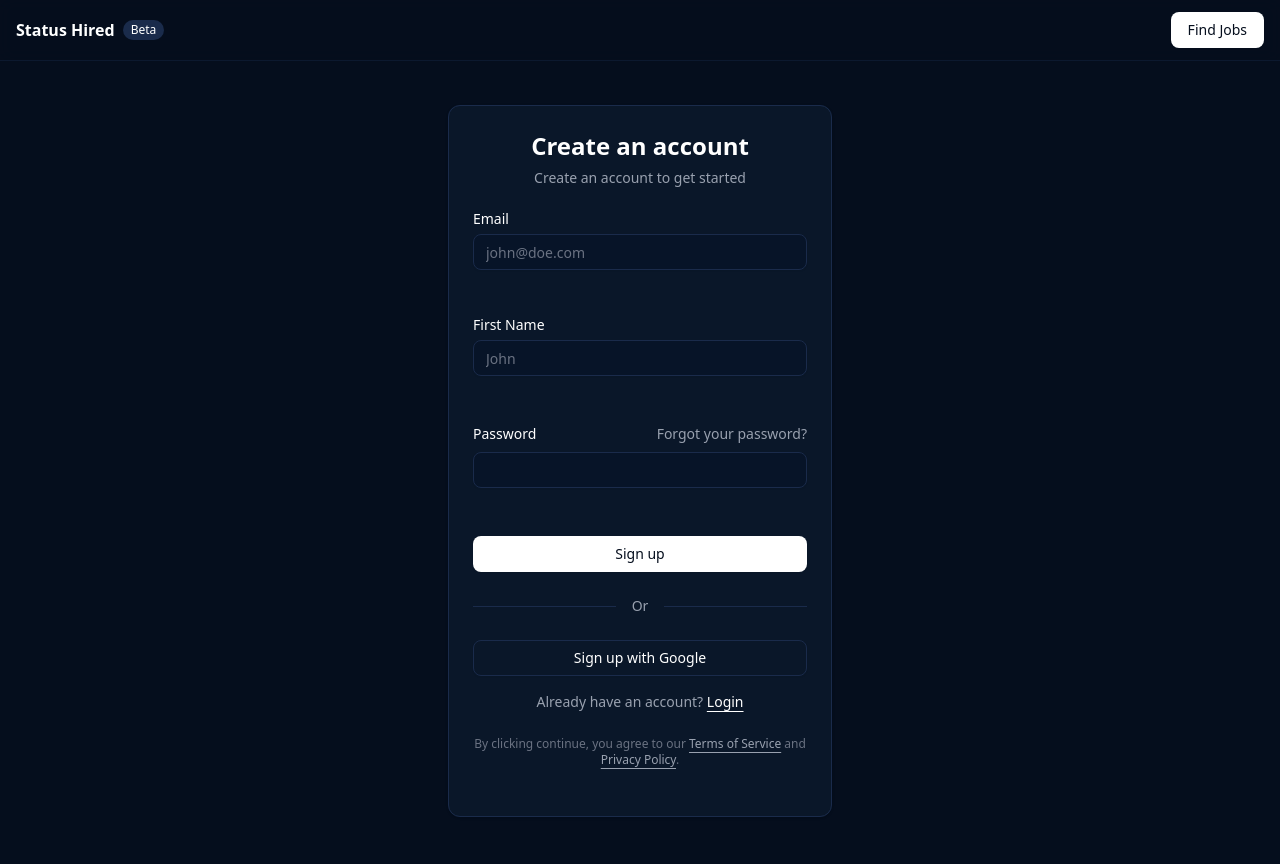
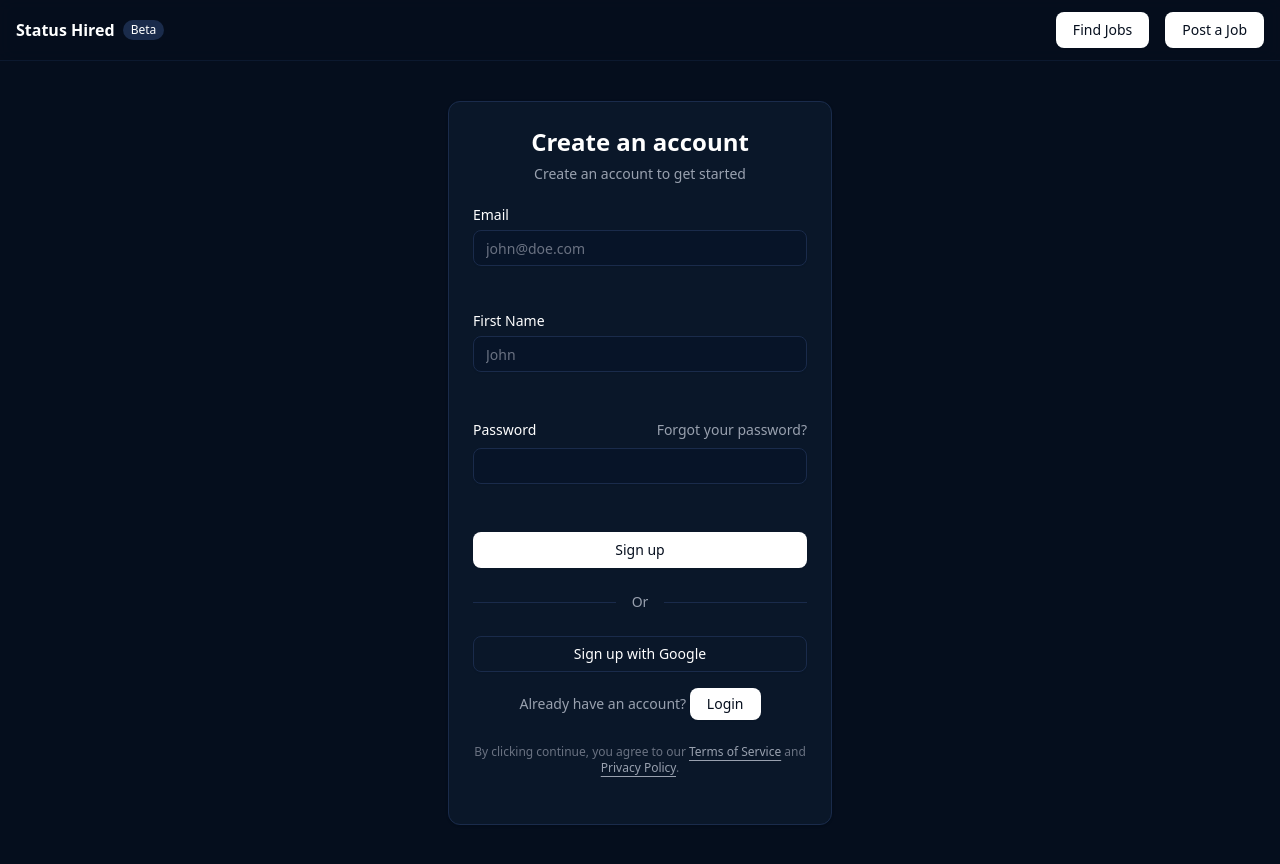
Before and after one commit to uttej-vsk/H1BJobs, a Next.js app: page /signup in a window 1280 px wide. Built offline with nearby package versions, Linux system fonts and the light colour scheme; no server answers.

Commit message:
added two options to nav

```diff
--- a/components/Navbar.tsx
+++ b/components/Navbar.tsx
@@ -68,13 +68,22 @@ const Navbar = () => {
                 </Button>
               </>
             ) : (
+              <>
                 <Button
                   variant="outline"
                   asChild
                   className="rounded-lg bg-white text-[#050e1d] border-transparent"
                 >
-                <Link href="/login">Find Jobs</Link>
+                  <Link href="/signup">Find Jobs</Link>
                 </Button>
+                <Button
+                  variant="outline"
+                  asChild
+                  className="rounded-lg bg-white text-[#050e1d] border-transparent"
+                >
+                  <Link href="/signup">Post a Job</Link>
+                </Button>
+              </>
             )}
           </div>
         </nav>
--- a/components/Problem.tsx
+++ b/components/Problem.tsx
@@ -32,7 +32,7 @@ export default function Problem() {
     <section className="py-24 md:py-32 bg-[#071428]/30">
       <div className="mx-auto max-w-[58rem] text-center mb-16">
         <h2 className="font-bold text-3xl leading-[1.1] sm:text-3xl md:text-5xl text-white">
-          Are you having trouble finding H1B jobs?
+          Tired of searching for sponsored jobs?
         </h2>
       </div>
 
--- a/components/signup-form.tsx
+++ b/components/signup-form.tsx
@@ -13,6 +13,7 @@ import { Label } from "@/components/ui/label";
 import { useActionState } from "react";
 import { signup } from "@/app/(auth)/actions";
 import { useFormStatus } from "react-dom";
+import Link from "next/link";
 
 const initialState = {
   errors: {
@@ -126,12 +127,13 @@ export function SignupForm({
             </div>
             <div className="mt-4 text-center text-sm text-gray-400">
               Already have an account?{" "}
-              <a
-                href="/login"
-                className="text-white underline underline-offset-4 hover:text-gray-200"
+              <Button
+                variant="outline"
+                asChild
+                className="rounded-lg bg-white text-[#050e1d] border-transparent h-8"
               >
-                Login
-              </a>
+                <Link href="/login">Login</Link>
+              </Button>
             </div>
           </form>
         </CardContent>
```
Lines whose indentation alone changed are shown as unchanged.
